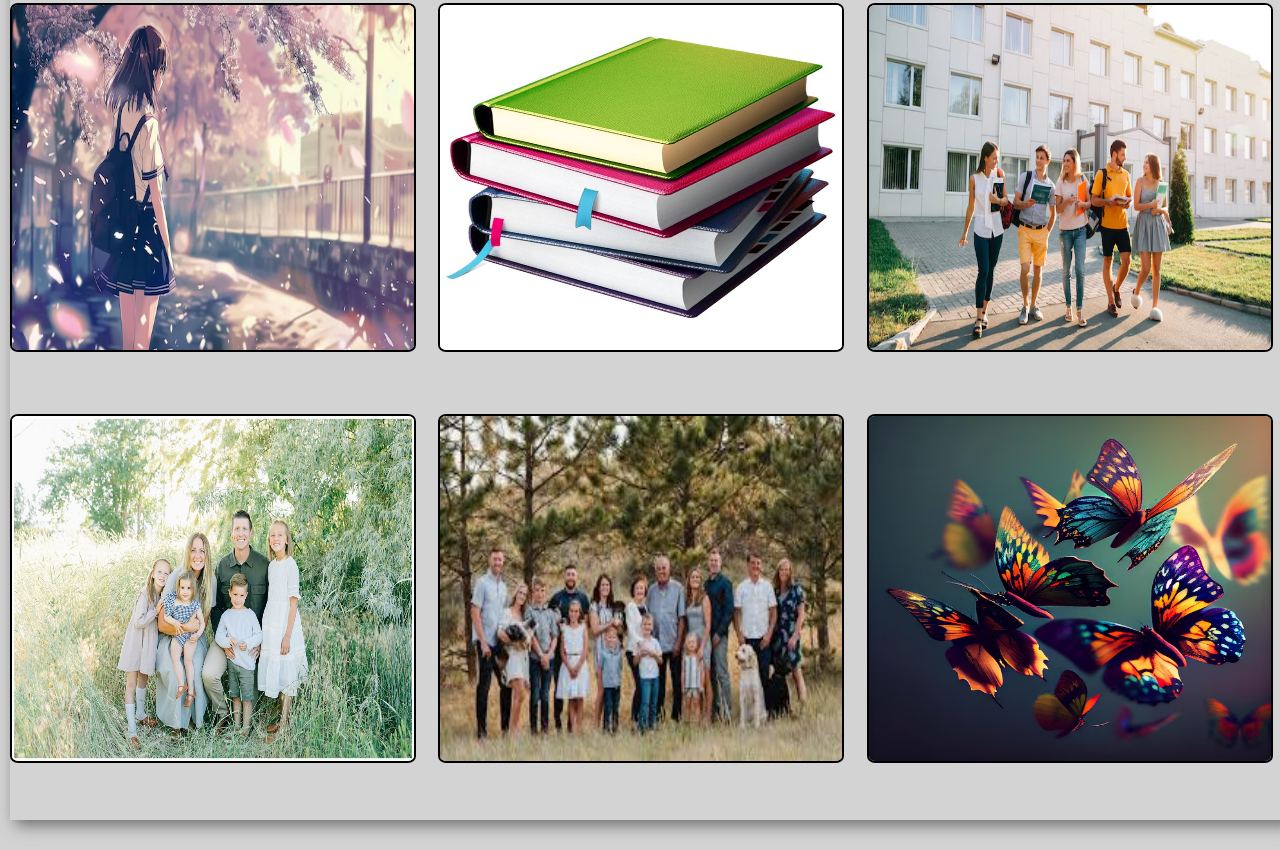
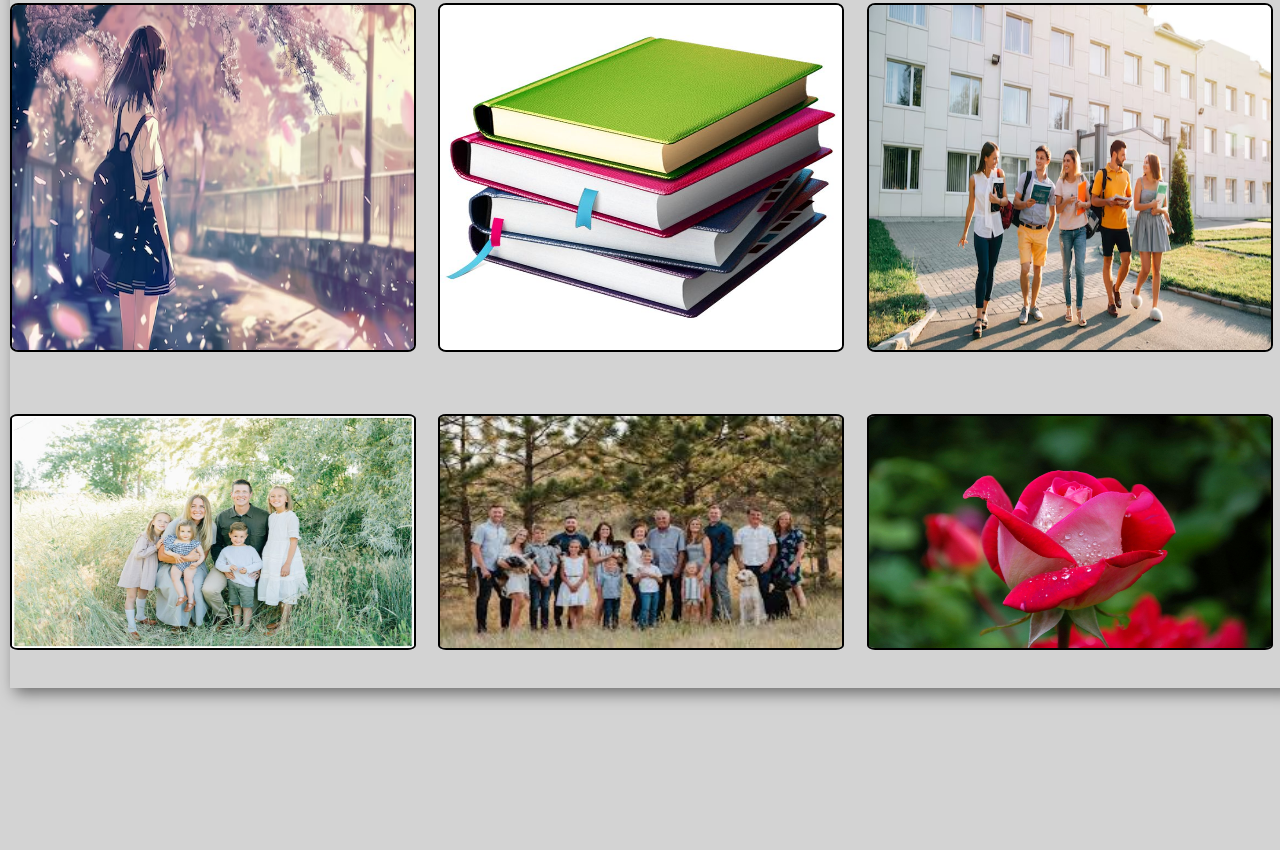
Before and after one commit to priyashukla622/CodeAlpha_Image_Gallary, a plain HTML site: page index.html in a window 1280 px wide. Shown: the part 2052-2902 px from the top of the page. After the commit the page ends 2770 px from the top, so only its background shows below. Drawn offline with Linux system fonts and the light colour scheme.

Commit message:
Your commit message here

```diff
--- a/index.html
+++ b/index.html
@@ -31,7 +31,7 @@
         <img src="img18.jpg" alt="img">
         <img src="img8.jpg" alt="img">
         <img src="img1.jpg" alt="img">
-        <img src="img3.jpg" alt="img">
+        <img src="img4.jpg" alt="img">
     </div>
     <div class="image" id="image">
         <img src="img1.jpg" id="change-img">
```
